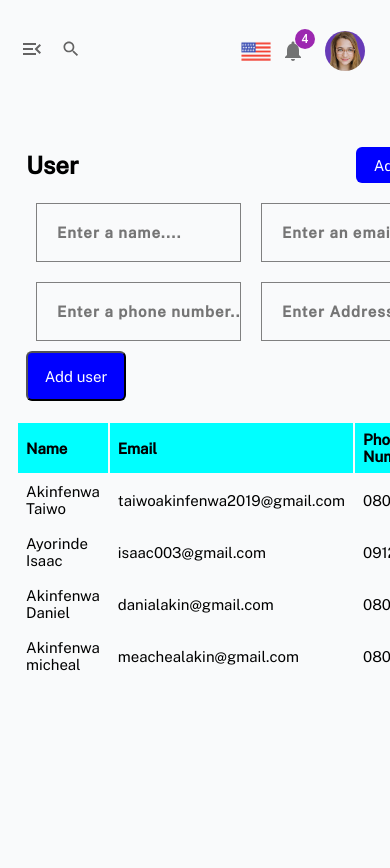
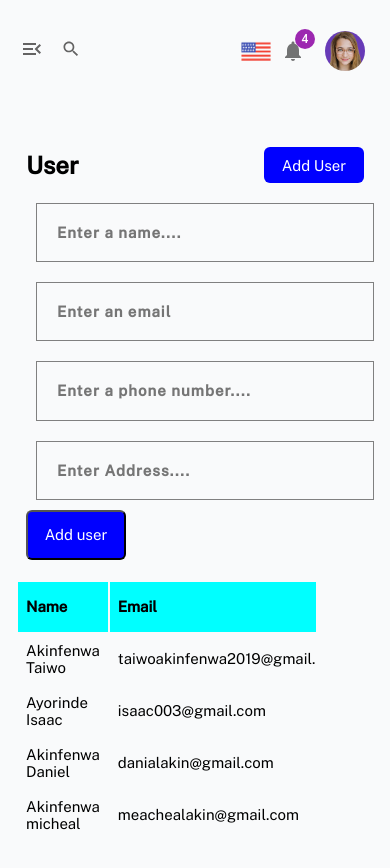
Before and after one commit to AChris-T/onlineshoppingdashboard, a React (Create React App) app: page /user in a window 390 px wide. Shown: the top 868 px of the page. Built offline with nearby package versions, Linux system fonts and the light colour scheme.

Commit message:
add user responsiveness

```diff
--- a/src/scenes/user/table.css
+++ b/src/scenes/user/table.css
@@ -133,3 +133,28 @@ form{
         overflow-x: scroll;
     }
 }
+@media screen and (max-width:490px) {
+    .formInputs{
+        display: grid;
+        grid-template-columns: 1fr;
+    }
+    .mainbox{
+        width: auto;
+    }
+    .boxform{
+        width: 400px;
+        overflow-x: scroll;
+    }
+}
+@media screen and (max-width:440px) {
+    .boxform{
+        width: 350px;
+        overflow-x: scroll;
+    }
+}
+@media screen and (max-width:390px) {
+    .boxform{
+        width: 300px;
+        overflow-x: scroll;
+    }
+}
```
